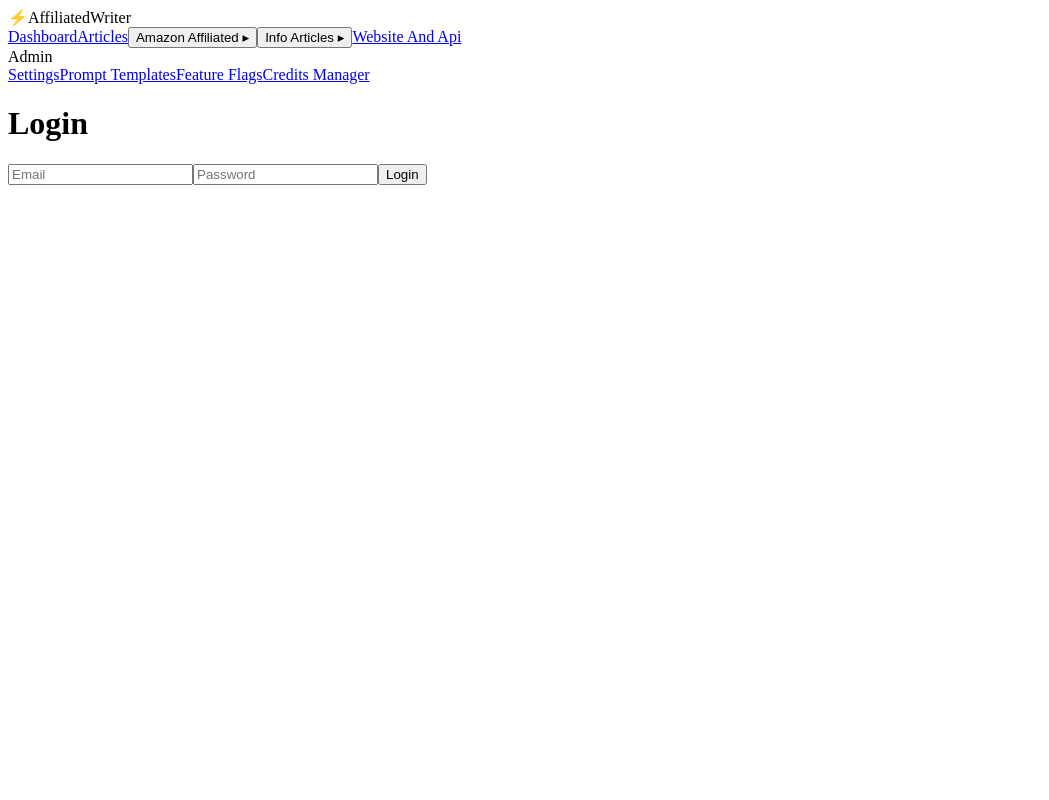
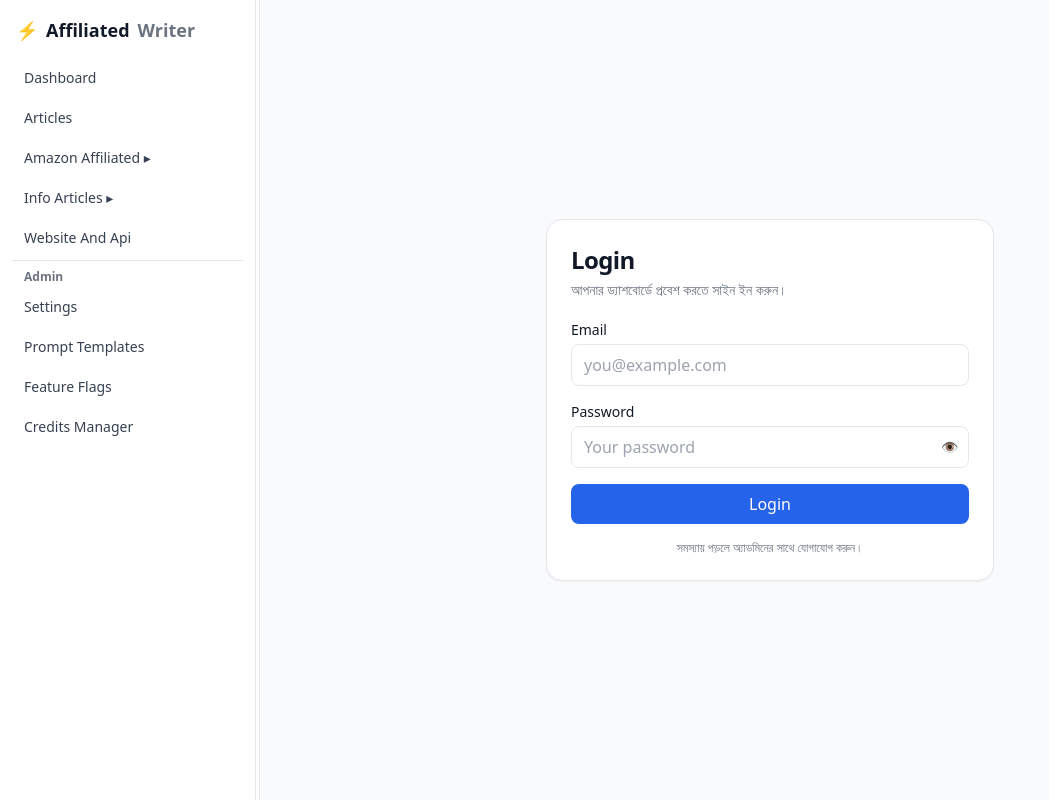
Before and after one commit to affiliatedwriter/affiliated-writer-dashboard, a Next.js app: page /login in a window 1280 px wide. Shown: the whole page, without its empty margins (0-1049 px from the left). Built offline with nearby package versions, Linux system fonts and the light colour scheme; no server answers.

Commit message:
fix: update sidebar, navbar, dashboard and login pages

```diff
--- a/src/app/(site)/dashboard/page.tsx
+++ b/src/app/(site)/dashboard/page.tsx
@@ -1,7 +1,7 @@
-// src/app/dashboard/page.tsx
+// File: src/app/(site)/dashboard/page.tsx
 "use client";
 
-import { useEffect, useState } from "react";
+import { useEffect, useMemo, useState } from "react";
 import { useRouter } from "next/navigation";
 import api from "@/lib/api";
 import { isAuthed } from "@/lib/auth";
@@ -17,44 +17,108 @@ type ApiResp = {
 export default function DashboardPage() {
   const router = useRouter();
   const [data, setData] = useState<ApiResp | null>(null);
-  const [err, setErr] = useState("");
+  const [err, setErr] = useState<string>("");
+  const [loading, setLoading] = useState(true);
 
   useEffect(() => {
+    // not logged in → kick to /login
     if (!isAuthed()) {
       router.replace("/login");
       return;
     }
-    (async () => {
+
+    const ac = new AbortController();
+
+    const load = async () => {
       try {
-        const res = await api.get<ApiResp>("/api/admin/overview");
-        setData(res);
+        setLoading(true);
+        setErr("");
+
+        // helper অনুযায়ী '/api' প্রিফিক্স থাকলে ঠিক যেমন আছে তেমনই রাখুন
+        const res = await api.get<ApiResp>("/api/admin/overview", {
+          signal: ac.signal as any,
+        });
+        if (!ac.signal.aborted) setData(res);
       } catch (e: any) {
+        if (ac.signal.aborted) return;
+
+        // 401/403 → টোকেন ক্লিয়ার করে লগইনে পাঠাই
+        const status = e?.response?.status;
+        if (status === 401 || status === 403) {
+          try {
+            localStorage.removeItem("token");
+            localStorage.removeItem("user");
+          } catch {}
+          router.replace("/login");
+          return;
+        }
+
         setErr(e?.message || "Failed to load");
+      } finally {
+        if (!ac.signal.aborted) setLoading(false);
       }
-    })();
+    };
+
+    load();
+    return () => ac.abort();
   }, [router]);
 
-  if (err) return <p className="text-red-600">{err}</p>;
-  if (!data) return <p className="text-gray-500">Loading…</p>;
+  const cards = useMemo(
+    () =>
+      data
+        ? [
+            { label: "Articles", value: data.articles },
+            { label: "Prompts", value: data.prompts },
+            { label: "Providers", value: data.providers },
+            { label: "Credits Left", value: data.credits_left },
+            { label: "Credits Expiry", value: data.credits_expiry ?? "N/A" },
+          ]
+        : [],
+    [data]
+  );
 
-  const cards = [
-    { label: "Articles", value: data.articles },
-    { label: "Prompts", value: data.prompts },
-    { label: "Providers", value: data.providers },
-    { label: "Credits Left", value: data.credits_left },
-    { label: "Credits Expiry", value: data.credits_expiry ?? "N/A" },
-  ];
+  if (loading) {
+    return (
+      <div className="grid grid-cols-1 gap-4 sm:grid-cols-2 md:grid-cols-5">
+        {Array.from({ length: 5 }).map((_, i) => (
+          <div
+            key={i}
+            className="rounded-xl border bg-white p-4 shadow-sm animate-pulse"
+          >
+            <div className="h-3 w-24 rounded bg-gray-200" />
+            <div className="mt-3 h-6 w-16 rounded bg-gray-200" />
+          </div>
+        ))}
+      </div>
+    );
+  }
+
+  if (err) {
+    return (
+      <div className="rounded-lg border border-red-200 bg-red-50 px-3 py-2 text-red-700">
+        {err}
+      </div>
+    );
+  }
+
+  if (!data) return null;
 
   return (
     <div className="space-y-6">
-      <div className="grid grid-cols-1 sm:grid-cols-2 md:grid-cols-5 gap-6">
+      <div className="grid grid-cols-1 gap-6 sm:grid-cols-2 md:grid-cols-5">
         {cards.map((c) => (
-          <div key={c.label} className="card">
-            <div className="card-title">{c.label}</div>
-            <div className="card-value">{String(c.value)}</div>
-          </div>
+          <Card key={c.label} title={c.label} value={String(c.value)} />
         ))}
       </div>
     </div>
   );
 }
+
+function Card({ title, value }: { title: string; value: string }) {
+  return (
+    <div className="rounded-xl border bg-white p-4 shadow-sm">
+      <div className="text-sm text-gray-500">{title}</div>
+      <div className="mt-1 text-2xl font-semibold tracking-tight">{value}</div>
+    </div>
+  );
+}
--- a/src/app/(site)/login/page.tsx
+++ b/src/app/(site)/login/page.tsx
@@ -1,62 +1,145 @@
+// File: src/app/(site)/login/page.tsx
 "use client";
 
-import { useState } from "react";
+import { useEffect, useState } from "react";
 import { useRouter } from "next/navigation";
-import { apiPost } from "@/lib/api"; // named helper ব্যবহার করি
+import { apiPost } from "@/lib/api";
 
-type LoginRes = { token: string; user?: { name: string; email: string } };
+type LoginRes = {
+  token: string;
+  user?: { name: string; email: string };
+};
 
 export default function LoginPage() {
   const r = useRouter();
+
   const [email, setEmail] = useState("");
   const [password, setPassword] = useState("");
-  const [err, setErr] = useState("");
+  const [showPass, setShowPass] = useState(false);
+  const [err, setErr] = useState<string>("");
+  const [busy, setBusy] = useState(false);
+
+  // already logged-in? send to dashboard
+  useEffect(() => {
+    const t = localStorage.getItem("token");
+    if (t) r.replace("/dashboard");
+  }, [r]);
+
+  const validate = (): string | null => {
+    if (!email.trim() || !password.trim()) return "Email এবং Password দিন।";
+    // very light email check
+    if (!/^[^@\s]+@[^@\s]+\.[^@\s]+$/.test(email.trim()))
+      return "সঠিক ইমেইল দিন।";
+    if (password.length < 6) return "পাসওয়ার্ড কমপক্ষে ৬ অক্ষরের হতে হবে।";
+    return null;
+  };
+
+  const friendlyError = (e: unknown): string => {
+    // axios-like error shape
+    const ax = e as any;
+    return (
+      ax?.response?.data?.message ||
+      ax?.message ||
+      "Login ব্যর্থ হয়েছে। একটু পরে চেষ্টা করুন।"
+    );
+  };
 
   const handleSubmit = async (e: React.FormEvent) => {
     e.preventDefault();
     setErr("");
 
+    const v = validate();
+    if (v) {
+      setErr(v);
+      return;
+    }
+
     try {
-      // শুধু '/auth/login' দিলেও helper অটোভাবে '/api/...' প্রিফিক্স করে দেবে
-      const res = await apiPost<LoginRes>("/auth/login", { email, password });
+      setBusy(true);
+
+      // helper নিজে থেকেই /api প্রিফিক্স ম্যানেজ করবে
+      const res = await apiPost<LoginRes>("/auth/login", {
+        email: email.trim(),
+        password,
+      });
+
       localStorage.setItem("token", res.token);
+      // চাইলে ইউজার ইনফোও ক্যাশে রাখতে পারো
+      if (res.user) localStorage.setItem("user", JSON.stringify(res.user));
+
       r.replace("/dashboard");
-    } catch (e: any) {
-      setErr(e.message || "Login failed");
+    } catch (e) {
+      setErr(friendlyError(e));
+    } finally {
+      setBusy(false);
     }
   };
 
   return (
-    <div className="flex items-center justify-center min-h-screen bg-gray-100">
-      <div className="bg-white p-8 rounded-lg shadow-md w-96">
-        <h1 className="text-2xl font-bold mb-6">Login</h1>
+    <div className="min-h-dvh flex items-center justify-center bg-gray-50 px-4">
+      <div className="w-full max-w-md rounded-2xl border bg-white p-6 shadow-sm">
+        <h1 className="text-2xl font-semibold tracking-tight">Login</h1>
+        <p className="mt-1 text-sm text-gray-500">
+          আপনার ড্যাশবোর্ডে প্রবেশ করতে সাইন ইন করুন।
+        </p>
 
-        {err && <p className="text-red-600 mb-4">{err}</p>}
+        {err ? (
+          <div className="mt-4 rounded-lg border border-red-200 bg-red-50 px-3 py-2 text-sm text-red-700">
+            {err}
+          </div>
+        ) : null}
 
-        <form onSubmit={handleSubmit} className="space-y-4">
+        <form onSubmit={handleSubmit} className="mt-5 space-y-4">
+          <div>
+            <label className="mb-1 block text-sm">Email</label>
             <input
               type="email"
-            placeholder="Email"
+              autoComplete="email"
+              inputMode="email"
               value={email}
               onChange={(e) => setEmail(e.target.value)}
-            className="w-full p-2 border rounded"
+              className="w-full rounded-lg border px-3 py-2 outline-none focus:ring-2 focus:ring-blue-500"
+              placeholder="you@example.com"
               required
             />
+          </div>
+
+          <div>
+            <label className="mb-1 block text-sm">Password</label>
+            <div className="relative">
               <input
-            type="password"
-            placeholder="Password"
+                type={showPass ? "text" : "password"}
+                autoComplete="current-password"
                 value={password}
                 onChange={(e) => setPassword(e.target.value)}
-            className="w-full p-2 border rounded"
+                className="w-full rounded-lg border px-3 py-2 pr-10 outline-none focus:ring-2 focus:ring-blue-500"
+                placeholder="Your password"
                 required
               />
               <button
+                type="button"
+                onClick={() => setShowPass((s) => !s)}
+                className="absolute inset-y-0 right-0 grid w-10 place-items-center text-sm text-gray-500"
+                aria-label={showPass ? "Hide password" : "Show password"}
+                tabIndex={-1}
+              >
+                {showPass ? "🙈" : "👁️"}
+              </button>
+            </div>
+          </div>
+
+          <button
             type="submit"
-            className="w-full bg-blue-600 text-white p-2 rounded hover:bg-blue-700"
+            disabled={busy}
+            className="w-full rounded-lg bg-blue-600 py-2 font-medium text-white transition hover:bg-blue-700 disabled:opacity-60"
           >
-            Login
+            {busy ? "Signing in…" : "Login"}
           </button>
         </form>
+
+        <p className="mt-4 text-center text-xs text-gray-500">
+          সমস্যায় পড়লে অ্যাডমিনের সাথে যোগাযোগ করুন।
+        </p>
       </div>
     </div>
   );
--- a/src/app/layout.tsx
+++ b/src/app/layout.tsx
@@ -1,3 +1,6 @@
+// File: src/app/layout.tsx
+import "./globals.css"; // থাকলে
+
 export const metadata = {
   title: "Affiliated Writer",
   description: "Dashboard",
@@ -10,6 +13,7 @@ export default function RootLayout({
 }) {
   return (
     <html lang="en">
+      {/* এখানে কখনও Sidebar/ClientShell দেবেন না */}
       <body suppressHydrationWarning>{children}</body>
     </html>
   );
--- a/src/app/page.tsx
+++ b/src/app/page.tsx
@@ -1,7 +1,7 @@
-// File: src/app/dashboard/page.tsx
+// File: src/app/(site)/dashboard/page.tsx
 "use client";
 
-import { useEffect, useState } from "react";
+import { useEffect, useMemo, useState } from "react";
 import { useRouter } from "next/navigation";
 import api from "@/lib/api";
 import { isAuthed } from "@/lib/auth";
@@ -14,72 +14,107 @@ type OverviewApi = {
   credits_expiry: string | null;
 };
 
-type Stats = {
-  articles: number;
-  prompts: number;
-  providers: number;
-  credits: number;
-  expiry: string | null;
-};
-
 export default function DashboardPage() {
-  const r = useRouter();
-  const [stats, setStats] = useState<Stats | null>(null);
-  const [err, setErr] = useState("");
+  const router = useRouter();
+  const [data, setData] = useState<OverviewApi | null>(null);
+  const [err, setErr] = useState<string>("");
+  const [loading, setLoading] = useState(true);
 
   useEffect(() => {
+    // not logged in → go to /login
     if (!isAuthed()) {
-      r.replace("/login");
+      router.replace("/login");
       return;
     }
-    (async () => {
+
+    const ac = new AbortController();
+
+    const load = async () => {
       try {
-        // ✅ Backend route matches your Slim API
-        const res = await api.get<OverviewApi>("/api/admin/overview");
-        setStats({
-          articles: res.articles ?? 0,
-          prompts: res.prompts ?? 0,
-          providers: res.providers ?? 0,
-          credits: res.credits_left ?? 0,
-          expiry: res.credits_expiry ?? null,
+        setLoading(true);
+        setErr("");
+        const res = await api.get<OverviewApi>("/api/admin/overview", {
+          signal: ac.signal as any,
         });
+        if (!ac.signal.aborted) setData(res);
       } catch (e: any) {
-        setErr(e.message || "Failed to load");
+        if (ac.signal.aborted) return;
+
+        const status = e?.response?.status;
+        // auth failed → log out and redirect
+        if (status === 401 || status === 403) {
+          try {
+            localStorage.removeItem("token");
+            localStorage.removeItem("user");
+          } catch {}
+          router.replace("/login");
+          return;
+        }
+
+        setErr(e?.message || "Failed to load");
+      } finally {
+        if (!ac.signal.aborted) setLoading(false);
       }
-    })();
-  }, [r]);
+    };
+
+    load();
+    return () => ac.abort();
+  }, [router]);
+
+  const cards = useMemo(() => {
+    if (!data) return [];
+    return [
+      { label: "Articles", value: data.articles ?? 0 },
+      { label: "Prompts", value: data.prompts ?? 0 },
+      { label: "Providers", value: data.providers ?? 0 },
+      { label: "Credits Left", value: data.credits_left ?? 0 },
+      { label: "Credits Expiry", value: data.credits_expiry ?? "N/A" },
+    ];
+  }, [data]);
+
+  if (loading) {
+    return (
+      <div className="grid grid-cols-1 gap-6 md:grid-cols-5">
+        {Array.from({ length: 5 }).map((_, i) => (
+          <div
+            key={i}
+            className="rounded-xl border bg-white p-6 shadow-sm animate-pulse"
+          >
+            <div className="h-3 w-24 rounded bg-gray-200" />
+            <div className="mt-3 h-7 w-20 rounded bg-gray-200" />
+          </div>
+        ))}
+      </div>
+    );
+  }
 
   if (err) {
-    return <p className="text-red-600 p-6">Failed to load: {err}</p>;
-  }
-  if (!stats) {
-    return <p className="text-gray-500 p-6">Loading…</p>;
+    return (
+      <div className="rounded-lg border border-red-200 bg-red-50 px-3 py-2 text-red-700">
+        Failed to load: {err}
+      </div>
+    );
   }
 
-  const cards = [
-    { label: "Articles", value: stats.articles },
-    { label: "Prompts", value: stats.prompts },
-    { label: "Providers", value: stats.providers },
-    { label: "Credits Left", value: stats.credits },
-    { label: "Credits Expiry", value: stats.expiry || "N/A" },
-  ];
+  if (!data) return null;
 
   return (
     <div className="space-y-6">
       <h2 className="text-2xl font-semibold">Dashboard</h2>
-      <div className="grid grid-cols-1 md:grid-cols-5 gap-6">
+      <div className="grid grid-cols-1 gap-6 md:grid-cols-5">
         {cards.map((c) => (
-          <div
-            key={c.label}
-            className="bg-white rounded-xl border shadow-sm p-6 text-center"
-          >
-            <div className="text-gray-500">{c.label}</div>
-            <div className="text-3xl font-bold text-blue-600 mt-2">
-              {c.value}
-            </div>
-          </div>
+          <Card key={c.label} title={c.label} value={String(c.value)} />
         ))}
       </div>
     </div>
   );
 }
+
+function Card({ title, value }: { title: string; value: string }) {
+  return (
+    <div className="rounded-xl border bg-white p-6 text-center shadow-sm">
+      <div className="text-gray-500">{title}</div>
+      <div className="mt-2 text-3xl font-bold text-blue-600">{value}</div>
+    </div>
+  );
+}
--- a/src/components/Navbar.tsx
+++ b/src/components/Navbar.tsx
@@ -4,9 +4,8 @@
 import { useMemo } from "react";
 import { usePathname } from "next/navigation";
 
-/** রুটভিত্তিক শিরোনাম */
+/** Map routes → readable titles */
 function titleFromPath(path: string): string {
-  // ঠিক মিল
   const exact: Record<string, string> = {
     "/dashboard": "Dashboard",
     "/articles": "Articles",
@@ -22,8 +21,6 @@ function titleFromPath(path: string): string {
     "/admin/credits": "Admin • Credits Manager",
   };
   if (exact[path]) return exact[path];
-
-  // প্রিফিক্স-ভিত্তিক (যদি নেস্টেড রুট থাকে)
   if (path.startsWith("/admin")) return "Admin";
   if (path.startsWith("/articles")) return "Articles";
   return "Dashboard";
@@ -31,19 +28,24 @@ function titleFromPath(path: string): string {
 
 export default function Navbar({ title }: { title?: string }) {
   const pathname = usePathname();
-  const computed = useMemo(() => title ?? titleFromPath(pathname), [title, pathname]);
+  const computed = useMemo(
+    () => title ?? titleFromPath(pathname || "/"),
+    [title, pathname]
+  );
 
   const signOut = () => {
     try {
       localStorage.removeItem("token");
-    } catch {}
-    // হার্ড রিডাইরেক্ট যাতে স্টেট ক্লিয়ার হয়
+    } catch {
+      /* ignore */
+    }
+    // Hard redirect to clear all in-memory state
     window.location.href = "/login";
   };
 
   return (
     <header className="sticky top-0 z-40 bg-white/80 backdrop-blur border-b">
-      <div className="max-w-7xl mx-auto px-6 md:px-8 h-14 flex items-center justify-between">
+      <div className="mx-auto max-w-7xl px-6 md:px-8 h-14 flex items-center justify-between">
         <h1 className="text-lg font-semibold truncate">{computed}</h1>
 
         <div className="flex items-center gap-4 text-sm">
--- a/src/components/Sidebar.tsx
+++ b/src/components/Sidebar.tsx
@@ -3,8 +3,14 @@
 
 import Link from "next/link";
 import { usePathname } from "next/navigation";
-import { useState, useEffect } from "react";
+import { useEffect, useMemo, useState } from "react";
 
+/* ---------- Small helper ---------- */
+function cx(...xs: Array<string | false | undefined>) {
+  return xs.filter(Boolean).join(" ");
+}
+
+/* ---------- A single nav row ---------- */
 function NavItem({
   href,
   children,
@@ -13,43 +19,57 @@ function NavItem({
   children: React.ReactNode;
 }) {
   const pathname = usePathname();
-  const active = pathname === href || pathname.startsWith(href + "/");
+  const active =
+    pathname === href ||
+    (href !== "/" && pathname?.startsWith(href + "/"));
+
   return (
     <Link
       href={href}
-      className={`block rounded-md px-3 py-2 text-sm transition ${
+      className={cx(
+        "block rounded-md px-3 py-2 text-sm transition",
         active
           ? "bg-gray-100 text-gray-900 font-medium"
           : "text-gray-700 hover:bg-gray-50"
-      }`}
+      )}
+      aria-current={active ? "page" : undefined}
     >
       {children}
     </Link>
   );
 }
 
+/* ---------- Sidebar (User area only) ---------- */
 export default function Sidebar() {
-  const pathname = usePathname();
+  const pathname = usePathname() || "/";
 
-  // কোন গ্রুপ খোলা থাকবে সেটা রুট দেখে নির্ধারণ
-  const [openAmazon, setOpenAmazon] = useState(false);
-  const [openInfo, setOpenInfo] = useState(false);
+  // Safety: if somehow rendered under /admin, hide (admin has its own sidebar)
+  if (pathname.startsWith("/admin")) return null;
 
+  // Expand groups based on the current route
+  const autoOpen = useMemo(() => {
+    return {
+      amazon:
+        pathname.startsWith("/articles/single") ||
+        pathname.startsWith("/articles/amazon"),
+      info:
+        pathname.startsWith("/articles/manual") ||
+        pathname.startsWith("/articles/bulk"),
+    };
+  }, [pathname]);
+
+  const [openAmazon, setOpenAmazon] = useState(autoOpen.amazon);
+  const [openInfo, setOpenInfo] = useState(autoOpen.info);
+
+  // Keep accordion state in sync when navigating
   useEffect(() => {
-    // Amazon গ্রুপ: single / amazon (bulk/mixed)
-    setOpenAmazon(
-      pathname.startsWith("/articles/single") ||
-      pathname.startsWith("/articles/amazon")
-    );
-    // Info গ্রুপ: manual / bulk (info)
-    setOpenInfo(
-      pathname.startsWith("/articles/manual") ||
-      pathname.startsWith("/articles/bulk")
-    );
-  }, [pathname]);
+    setOpenAmazon(autoOpen.amazon);
+    setOpenInfo(autoOpen.info);
+  }, [autoOpen]);
 
   return (
     <aside className="h-screen w-64 bg-white border-r overflow-y-auto">
+      {/* Brand */}
       <div className="px-4 py-4">
         <div className="flex items-center gap-2 font-semibold text-lg">
           <span className="text-amber-500">⚡</span>
@@ -58,37 +78,40 @@ export default function Sidebar() {
         </div>
       </div>
 
+      {/* Nav */}
       <nav className="px-3 pb-6 space-y-1">
         <NavItem href="/dashboard">Dashboard</NavItem>
         <NavItem href="/articles">Articles</NavItem>
 
-        {/* Amazon Affiliated */}
+        {/* Amazon group */}
         <button
           type="button"
           className="w-full text-left rounded-md px-3 py-2 text-sm text-gray-700 hover:bg-gray-50"
           onClick={() => setOpenAmazon((v) => !v)}
           aria-expanded={openAmazon}
+          aria-controls="nav-amazon"
         >
           Amazon Affiliated {openAmazon ? "▾" : "▸"}
         </button>
         {openAmazon && (
-          <div className="ml-3 space-y-1">
+          <div id="nav-amazon" className="ml-3 space-y-1">
             <NavItem href="/articles/single">Single Product</NavItem>
             <NavItem href="/articles/amazon">Amazon (Bulk)</NavItem>
           </div>
         )}
 
-        {/* Info Articles */}
+        {/* Info group */}
         <button
           type="button"
           className="w-full text-left rounded-md px-3 py-2 text-sm text-gray-700 hover:bg-gray-50"
           onClick={() => setOpenInfo((v) => !v)}
           aria-expanded={openInfo}
+          aria-controls="nav-info"
         >
           Info Articles {openInfo ? "▾" : "▸"}
         </button>
         {openInfo && (
-          <div className="ml-3 space-y-1">
+          <div id="nav-info" className="ml-3 space-y-1">
             <NavItem href="/articles/manual">Manual</NavItem>
             <NavItem href="/articles/bulk">Bulk Info Article</NavItem>
           </div>
@@ -96,7 +119,8 @@ export default function Sidebar() {
 
         <NavItem href="/publish">Website And Api</NavItem>
 
-        {/* Admin group */}
+        {/* Admin section links (still visible, but this is *user* sidebar).
+            Clicking these navigates to /admin where the AdminSidebar takes over. */}
         <div className="mt-2 border-t pt-2 text-xs font-semibold text-gray-500 px-3">
           Admin
         </div>
```
Lines whose indentation alone changed are shown as unchanged.
